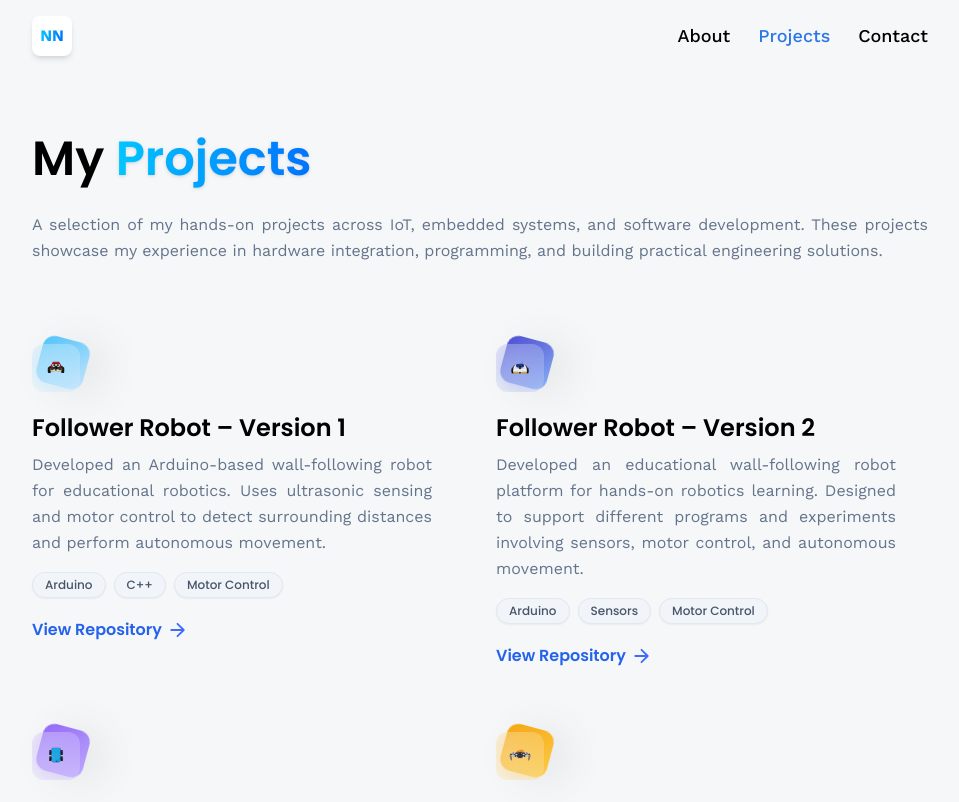
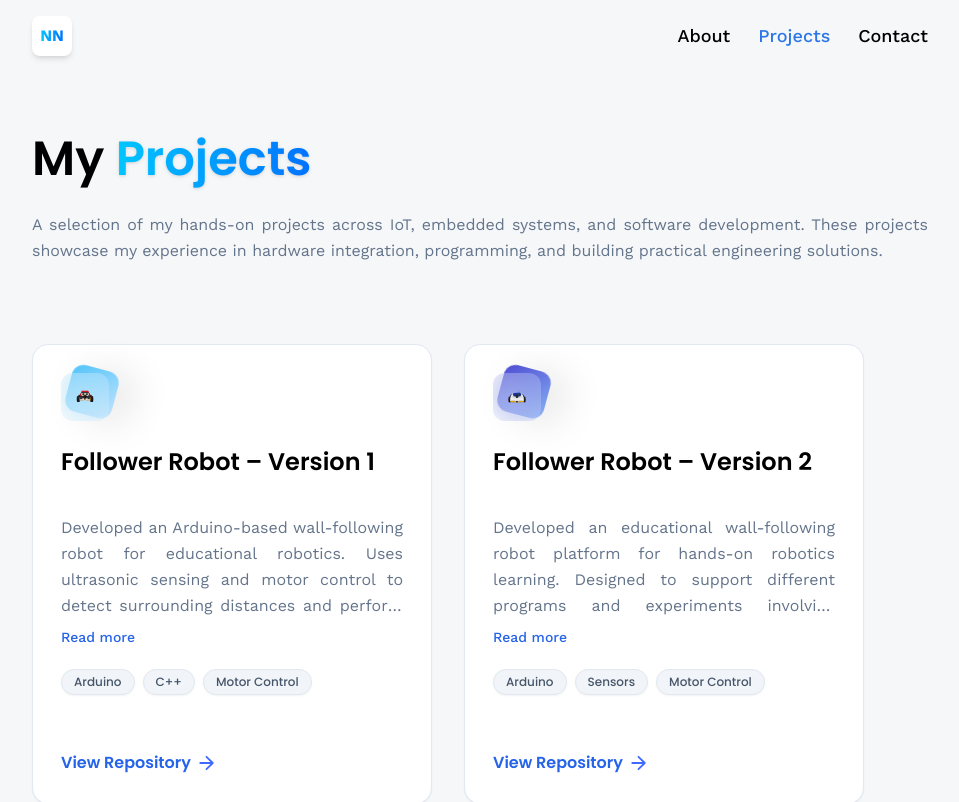
Before and after one commit to Petinggi-Teknik-Indonesia/nabil-portofolio, a React (Vite) app: page /projects in a window 1280 px wide. Shown: the top 802 px of the page, without its empty margins (160-1119 px from the left). Built offline with nearby package versions, Linux system fonts and the light colour scheme.

Commit message:
Improve project card layout and details

```diff
--- a/src/pages/Projects.jsx
+++ b/src/pages/Projects.jsx
@@ -1,10 +1,12 @@
-import React from 'react'
+import React, { useState } from 'react'
 import { projects } from '../constants'
 import { Link } from 'react-router-dom'
 import { arrow } from '../assets/icons'
 import CTA from '../components/CTA'
 
 const Projects = () => {
+  const [selectedProject, setSelectedProject] = useState(null)
+
   return (
     <section className="max-container">
       <h1 className='head-text'>
@@ -18,30 +20,43 @@ const Projects = () => {
         </p>
       </div>
 
-      <div className='flex flex-wrap my-20 gap-16'>
+      <div className='flex flex-wrap my-20 gap-8'>
         {projects.map((project) => (
-          <div className='lg:w-[400px] w-full' key={project.name}>
-            <div className='block-container w-12 h-12'>
+          <div
+            className='lg:w-[400px] w-full h-[460px] bg-white border border-slate-200 rounded-2xl p-7 shadow-sm flex flex-col transition-all duration-300 hover:-translate-y-1 hover:shadow-md'
+            key={project.name}
+          >
+            <div className='block-container w-12 h-12 shrink-0'>
               <div className={`btn-back rounded-xl ${project.theme}`} />
               <div className='btn-front rounded-xl flex justify-center items-center'>
                 <img
                   src={project.iconUrl}
-                  alt='Project Icon'
+                  alt={`${project.name} icon`}
                   className='w-1/2 h-1/2 object-contain'
                 />
               </div>
             </div>
 
-            <div className='mt-5 flex flex-col'>
-              <h4 className='text-2xl font-poppins font-semibold'>
+            <div className='mt-6 flex flex-col flex-1 min-h-0'>
+              <h4 className='text-2xl font-poppins font-semibold leading-snug line-clamp-2 min-h-[58px]'>
                 {project.name}
               </h4>
 
-              <p className='mt-2 text-slate-500 text-justify leading-relaxed'>
-                {project.description}
-              </p>
+              <div className='mt-3'>
+                <p className='text-slate-500 text-justify leading-relaxed line-clamp-4'>
+                  {project.description}
+                </p>
 
-              <div className='mt-4 flex flex-wrap gap-2'>
+                <button
+                  type='button'
+                  onClick={() => setSelectedProject(project)}
+                  className='mt-2 text-sm font-medium text-blue-600 hover:text-blue-700 transition-colors duration-200'
+                >
+                  Read more
+                </button>
+              </div>
+
+              <div className='mt-5 flex flex-wrap gap-2'>
                 {project.technologies.map((technology) => (
                   <span
                     key={technology}
@@ -52,12 +67,12 @@ const Projects = () => {
                 ))}
               </div>
 
-              <div className='mt-5 flex items-center gap-2 font-poppins'>
+              <div className='mt-auto pt-6 flex items-center gap-2 font-poppins'>
                 <Link
                   to={project.link}
                   target="_blank"
                   rel='noopener noreferrer'
-                  className='font-semibold text-blue-600'
+                  className='font-semibold text-blue-600 transition-colors duration-200 hover:text-blue-700'
                 >
                   View Repository
                 </Link>
@@ -76,6 +91,60 @@ const Projects = () => {
       <hr className='border-slate-200'/>
 
       <CTA />
+
+      {selectedProject && (
+        <div
+          className='fixed inset-0 z-50 flex items-center justify-center px-6 bg-black/40 backdrop-blur-sm'
+          onClick={() => setSelectedProject(null)}
+        >
+          <div
+            className='w-full max-w-xl bg-white rounded-2xl p-7 shadow-xl border border-slate-200'
+            onClick={(event) => event.stopPropagation()}
+          >
+            <div className='flex items-start justify-between gap-5'>
+              <div>
+                <h3 className='text-2xl font-poppins font-semibold leading-snug'>
+                  {selectedProject.name}
+                </h3>
+
+                <div className='mt-3 flex flex-wrap gap-2'>
+                  {selectedProject.technologies.map((technology) => (
+                    <span
+                      key={technology}
+                      className='px-3 py-1 rounded-full bg-slate-100 border border-slate-200 text-slate-600 text-xs font-medium font-poppins'
+                    >
+                      {technology}
+                    </span>
+                  ))}
+                </div>
+              </div>
+
+              <button
+                type='button'
+                onClick={() => setSelectedProject(null)}
+                className='shrink-0 w-9 h-9 rounded-full bg-slate-100 text-slate-500 hover:bg-slate-200 hover:text-slate-700 transition-colors duration-200 flex items-center justify-center text-lg'
+                aria-label='Close project details'
+              >
+                ×
+              </button>
+            </div>
+
+            <p className='mt-6 text-slate-600 text-justify leading-relaxed'>
+              {selectedProject.description}
+            </p>
+
+            <div className='mt-7 flex justify-end'>
+              <button
+                type='button'
+                onClick={() => setSelectedProject(null)}
+                className='px-5 py-2.5 rounded-lg bg-slate-100 text-slate-700 font-medium font-poppins hover:bg-slate-200 transition-colors duration-200'
+              >
+                Close
+              </button>
+            </div>
+          </div>
+        </div>
+      )}
     </section>
   )
 }
```
